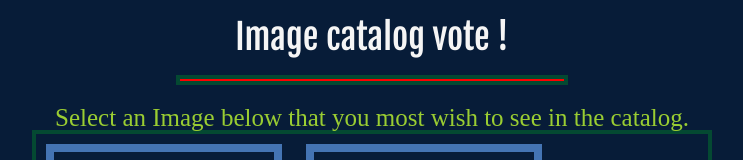
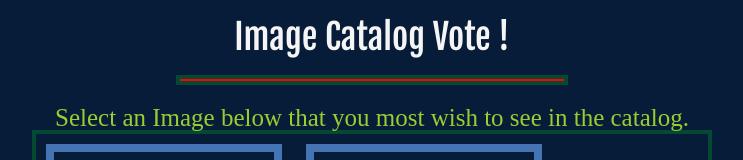
Before and after one commit to nassir1976/bus-mall, a plain HTML site: page index.html in a window 1280 px wide. Shown: the top 160 px of the page, without its empty margins (268-1011 px from the left). Drawn offline with nearby package versions, Linux system fonts and the light colour scheme.

Commit message:
final bus-mall project

```diff
--- a/index.html
+++ b/index.html
@@ -10,7 +10,7 @@
 </head>
 <body>
     <header>
-        <h1>Image catalog vote !</h1>
+        <h1>Image Catalog Vote !</h1>
         <section class="bar"></section>
         <h2>Select an Image below that you most wish to see in the catalog.</h2>
     </header>
```
